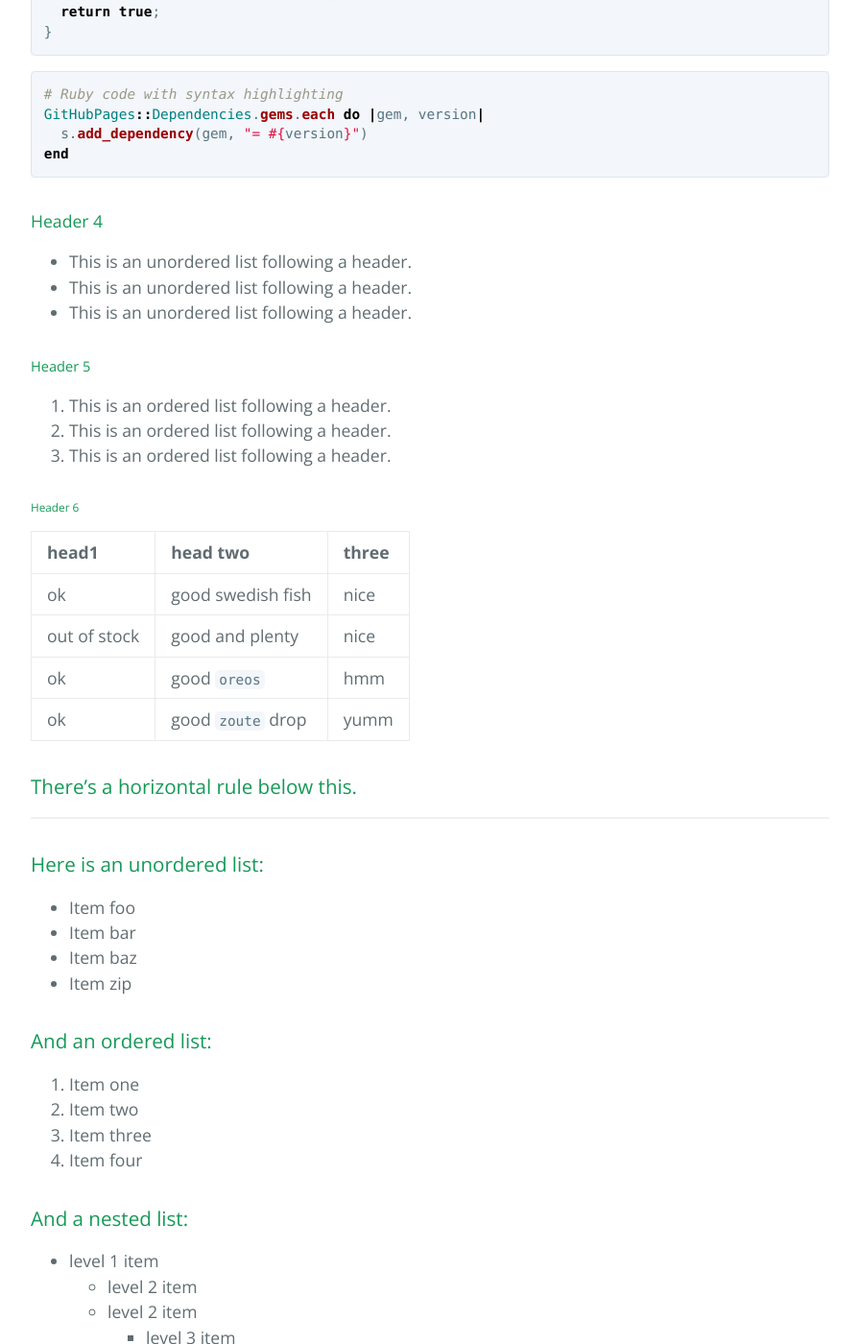
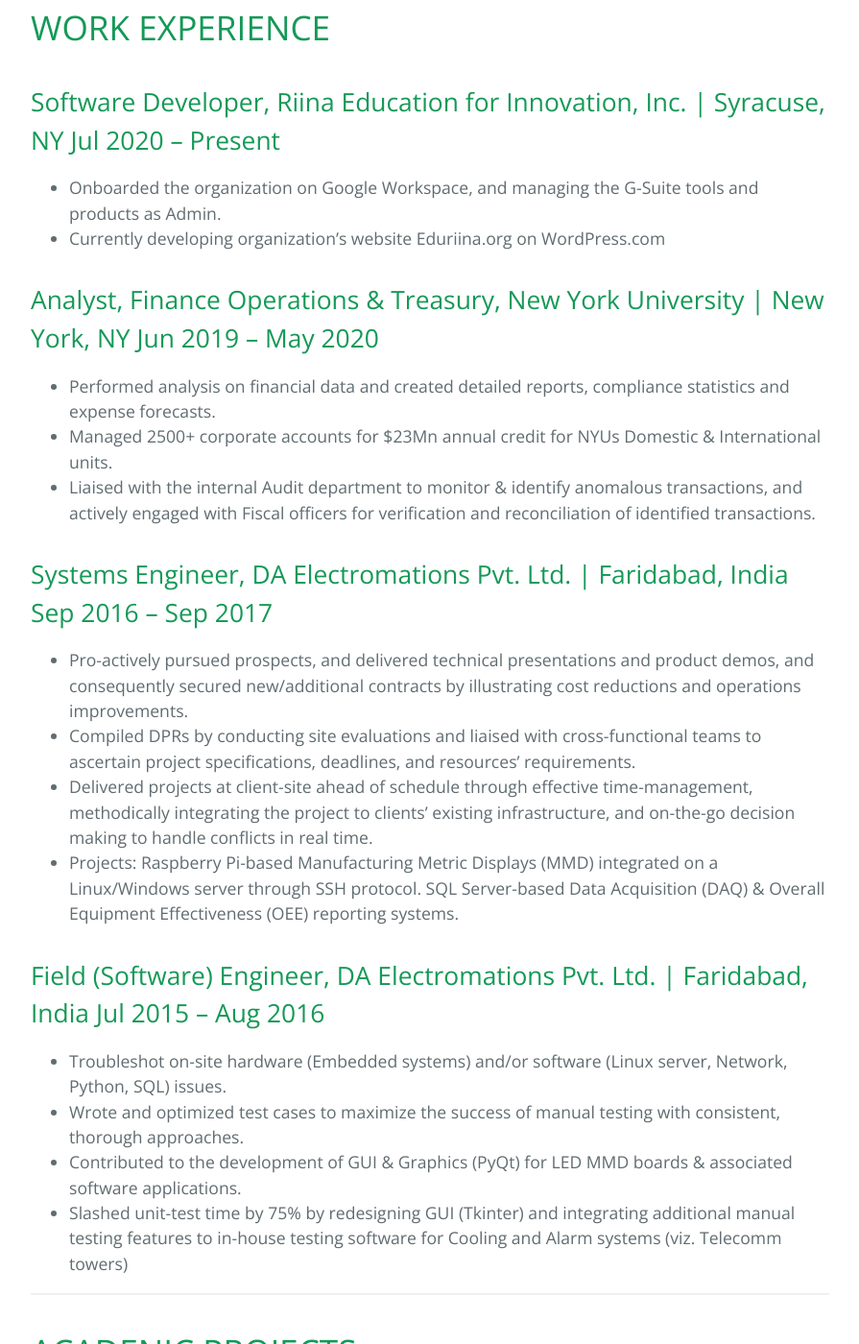
Before and after one commit to himanshu-hs3773/himanshu-hs3773.github.io, a Jekyll site: the page built from index.md, in a window 1280 px wide and 1400 px high, scrolled down 1067 px. Shown: the whole window at 96% size, without its empty margins (192-1087 px from the left). Built offline with Jekyll 4.4.1, drawn with Linux system fonts in a browser that asks for light colours; our own code applies the rules of GitHub Pages for plain Markdown files; some of the changed text lies outside the part shown.

Commit message:
index update

````diff
--- a/index.md
+++ b/index.md
@@ -2,122 +2,77 @@
 layout: default
 ---
 
-Text can be **bold**, _italic_, or ~~strikethrough~~.
+# EDUCATION
 
-[Link to another page](./another-page.html).
-
-There should be whitespace between paragraphs.
-
-There should be whitespace between paragraphs. We recommend including a README, or a file with information about your project.
-
-# Header 1
-
-This is a normal paragraph following a header. GitHub is a code hosting platform for version control and collaboration. It lets you and others work together on projects from anywhere.
-
-## Header 2
-
-> This is a blockquote following a header.
->
-> When something is important enough, you do it even if the odds are not in your favor.
-
-### Header 3
-
-```js
-// Javascript code with syntax highlighting.
-var fun = function lang(l) {
-  dateformat.i18n = require('./lang/' + l)
-  return true;
-}
-```
-
-```ruby
-# Ruby code with syntax highlighting
-GitHubPages::Dependencies.gems.each do |gem, version|
-  s.add_dependency(gem, "= #{version}")
-end
-```
-
-#### Header 4
-
-*   This is an unordered list following a header.
-*   This is an unordered list following a header.
-*   This is an unordered list following a header.
-
-##### Header 5
-
-1.  This is an ordered list following a header.
-2.  This is an ordered list following a header.
-3.  This is an ordered list following a header.
-
-###### Header 6
-
-| head1        | head two          | three |
-|:-------------|:------------------|:------|
-| ok           | good swedish fish | nice  |
-| out of stock | good and plenty   | nice  |
-| ok           | good `oreos`      | hmm   |
-| ok           | good `zoute` drop | yumm  |
-
-### There's a horizontal rule below this.
+Master of Science in Computer Engineering, New York University                      May 2020
+Bachelor of Engineering in Electronics & Communications, U.P.T.U.                   Jun 2013
 
 * * *
 
-### Here is an unordered list:
+# EDUCATION
 
-*   Item foo
-*   Item bar
-*   Item baz
-*   Item zip
+Master of Science in Computer Engineering, New York University                      May 2020
+Bachelor of Engineering in Electronics & Communications, U.P.T.U.                   Jun 2013
 
-### And an ordered list:
+* * *
 
-1.  Item one
-1.  Item two
-1.  Item three
-1.  Item four
+# SKILLS
 
-### And a nested list:
+* Programming: Python, C++, Core Java, SQL, Swift (Basics), VHDL
+* Python Packages: TensorFlow, Scikit-Learn, Keras, Pandas, SciPy, NumPy, PyQt, TkInter, Matplotlib, Seaborn
+* Web Development: Django, CSS, HTML5, Markdown, XML
+* Tools: VirtualBox, Access, MySQL, Tableau, Excel, Eclipse, Git, Jupyter NB, Windows/Linux CLI, VSCode, OS X, XCode, Cocoa, PyCharm, Object-Oriented Programming, Data Structures, Algorithms, Vivado,
+FPGA, ModelSim
 
-- level 1 item
-  - level 2 item
-  - level 2 item
-    - level 3 item
-    - level 3 item
-- level 1 item
-  - level 2 item
-  - level 2 item
-  - level 2 item
-- level 1 item
-  - level 2 item
-  - level 2 item
-- level 1 item
+* * *
 
-### Small image
+# WORK EXPERIENCE
 
-![Octocat](https://github.githubassets.com/images/icons/emoji/octocat.png)
+## Software Developer, Riina Education for Innovation, Inc. | Syracuse, NY Jul 2020 – Present
 
-### Large image
+* Onboarded the organization on Google Workspace, and managing the G-Suite tools and products as Admin.
+* Currently developing organization's website Eduriina.org on WordPress.com
 
-![Branching](https://guides.github.com/activities/hello-world/branching.png)
+## Analyst, Finance Operations & Treasury, New York University | New York, NY  Jun 2019 – May 2020
 
+* Performed analysis on financial data and created detailed reports, compliance statistics and expense forecasts.
+* Managed 2500+ corporate accounts for $23Mn annual credit for NYUs Domestic & International units.
+* Liaised with the internal Audit department to monitor & identify anomalous transactions, and actively engaged with Fiscal officers for verification and reconciliation of identified transactions.
 
-### Definition lists can be used with HTML syntax.
+## Systems Engineer, DA Electromations Pvt. Ltd. | Faridabad, India  Sep 2016 – Sep 2017
 
-<dl>
-<dt>Name</dt>
-<dd>Godzilla</dd>
-<dt>Born</dt>
-<dd>1952</dd>
-<dt>Birthplace</dt>
-<dd>Japan</dd>
-<dt>Color</dt>
-<dd>Green</dd>
-</dl>
+* Pro-actively pursued prospects, and delivered technical presentations and product demos, and consequently secured new/additional contracts by illustrating cost reductions and operations improvements.
+* Compiled DPRs by conducting site evaluations and liaised with cross-functional teams to ascertain project specifications, deadlines, and resources’ requirements.
+* Delivered projects at client-site ahead of schedule through effective time-management, methodically integrating the project to clients’ existing infrastructure, and on-the-go decision making to handle conflicts in real time.
+* Projects: Raspberry Pi-based Manufacturing Metric Displays (MMD) integrated on a Linux/Windows server through SSH protocol. SQL Server-based Data Acquisition (DAQ) & Overall Equipment Effectiveness (OEE) reporting systems.
 
-```
-Long, single-line code blocks should not wrap. They should horizontally scroll if they are too long. This line should be long enough to demonstrate this.
-```
+## Field (Software) Engineer, DA Electromations Pvt. Ltd. | Faridabad, India Jul 2015 – Aug 2016
 
-```
-The final element.
-```
+* Troubleshot on-site hardware (Embedded systems) and/or software (Linux server, Network, Python, SQL) issues.
+* Wrote and optimized test cases to maximize the success of manual testing with consistent, thorough approaches.
+* Contributed to the development of GUI & Graphics (PyQt) for LED MMD boards & associated software applications.
+* Slashed unit-test time by 75% by redesigning GUI (Tkinter) and integrating additional manual testing features to in-house testing software for Cooling and Alarm systems (viz. Telecomm towers)
+
+* * *
+
+# ACADENIC PROJECTS
+
+## Dafodills.ai, Text Generator Tool – Recurrent Neural Network (RNN) | Jupyter NB
+• An LSTM Recurrent Neural Network text generator Tool trained using GCP’s NVIDIA P100 GPU
+• Reduced loss by 35% by adding layers to the statistical language model while retaining the LSTM memory unit
+
+## Machine Learning | Data Science – Scikit-Learn |TensorFlow |Keras |Broadcasting |Extract Transform Load (ETL)
+• Created a model using Support Vector Machines to recognize digits on OCR/Docs with 91.4% accuracy.
+• Built a Neural Network model to classify instruments in a music track using Librosa with 96.9% accuracy.
+• Created a CNN model for vehicle classification, trained model on NVIDIA P100 GPU, Accuracy 95.4%.
+
+## MIPS Processor & Cache Memory, Simulator – C++ | Eclipse IDE
+• Conceptualized a 5-Stage Pipelined -- 32 Bit -- MIPS processor Simulator (C++). Incorporated MIPS functionalities like RAW hazard solving, forwarding, execution stalling & clock synchronization.
+• Designed an L1 & L2 cache simulator capable of simulating variable cache block size and associativity.
+•
+## Cryptographic Hardware Accelerator – Xilinx Atrix-7 FPGA | Vivado HLS | VHDL | Verilog | C/C++
+• Created fast hardware Encryptor/Decryptor using Xilinx Artix-7 FPGA for AES & DES algorithms
+• Synthesized AES in Verilog HDL & DES in Vivado HLS C for encryption, decryption & key expansion modules
+• Found hardware security bugs in Ariane SoC (RISCV architecture: Verilog & System-Verilog), by ModelSim simulations & HDL code review for Hack@DAC competition DAC’19. Team Xx-dacHOUND-xX (Pos. 15)
+
+* * *
````
